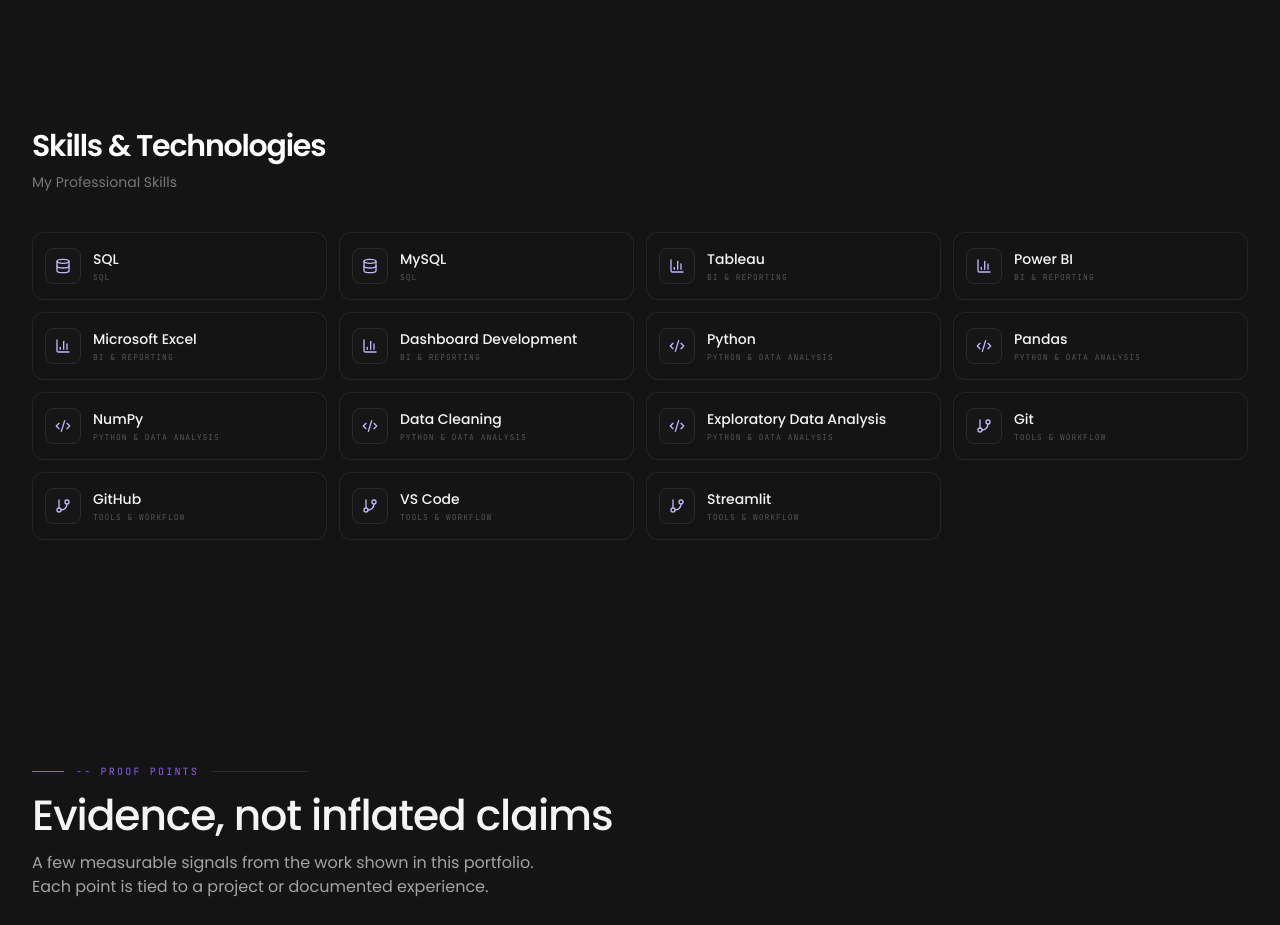
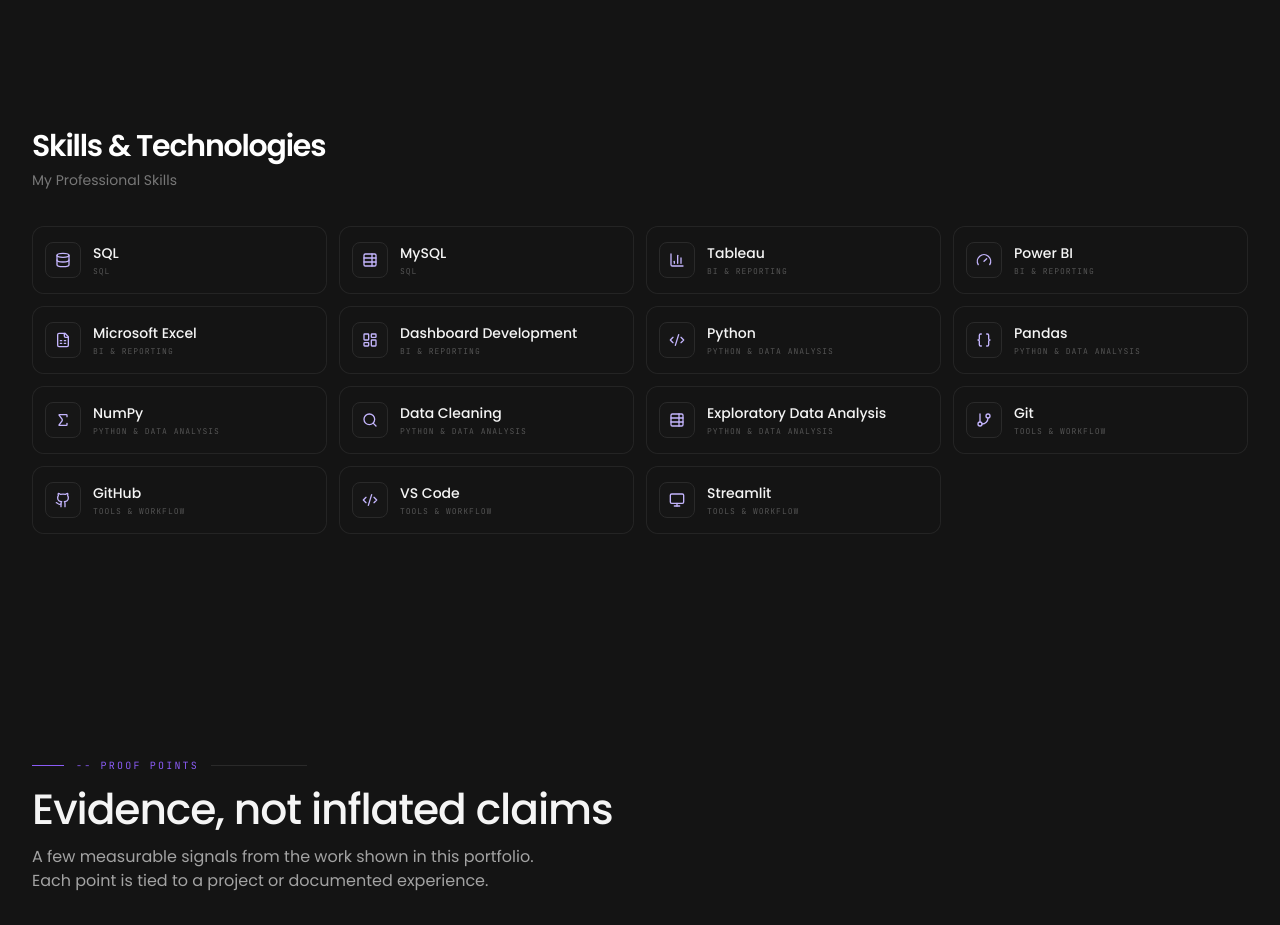
Before and after one commit to bhaskar-nb/portfolio, a Next.js app: page / in a window 1280 px wide. Shown: the part 5720-6645 px from the top of the page. Built offline with nearby package versions, Linux system fonts and the light colour scheme.

Commit message:
Add skill icons and refine Skills spacing

```diff
--- a/components/Skills.tsx
+++ b/components/Skills.tsx
@@ -1,40 +1,59 @@
 "use client";
 
 import { motion } from "framer-motion";
-import { BarChart3, Code2, Database, GitBranch } from "lucide-react";
+import { BarChart3, Braces, Code2, Database, FileSpreadsheet, Gauge, GitBranch, Github, LayoutDashboard, Monitor, Search, Sigma, TableProperties } from "lucide-react";
 
 const sections = [
   {
     id: "sql",
     title: "SQL",
     icon: Database,
-    skills: ["SQL", "MySQL"],
+    skills: [
+      { name: "SQL", icon: Database },
+      { name: "MySQL", icon: TableProperties },
+    ],
   },
   {
     id: "bi",
     title: "BI & Reporting",
     icon: BarChart3,
-    skills: ["Tableau", "Power BI", "Microsoft Excel", "Dashboard Development"],
+    skills: [
+      { name: "Tableau", icon: BarChart3 },
+      { name: "Power BI", icon: Gauge },
+      { name: "Microsoft Excel", icon: FileSpreadsheet },
+      { name: "Dashboard Development", icon: LayoutDashboard },
+    ],
   },
   {
     id: "python",
     title: "Python & Data Analysis",
     icon: Code2,
-    skills: ["Python", "Pandas", "NumPy", "Data Cleaning", "Exploratory Data Analysis"],
+    skills: [
+      { name: "Python", icon: Code2 },
+      { name: "Pandas", icon: Braces },
+      { name: "NumPy", icon: Sigma },
+      { name: "Data Cleaning", icon: Search },
+      { name: "Exploratory Data Analysis", icon: TableProperties },
+    ],
   },
   {
     id: "workflow",
     title: "Tools & Workflow",
     icon: GitBranch,
-    skills: ["Git", "GitHub", "VS Code", "Streamlit"],
+    skills: [
+      { name: "Git", icon: GitBranch },
+      { name: "GitHub", icon: Github },
+      { name: "VS Code", icon: Code2 },
+      { name: "Streamlit", icon: Monitor },
+    ],
   },
 ];
 
 const skills = sections.flatMap((section) =>
-  section.skills.map((skill) => ({
-    skill,
+  section.skills.map((item) => ({
+    skill: item.name,
     category: section.title,
-    icon: section.icon,
+    icon: item.icon,
   }))
 );
 
@@ -44,16 +63,16 @@
       <div className="pointer-events-none absolute inset-0 bg-grid-fine opacity-10 [mask-image:linear-gradient(to_bottom,transparent,black_18%,black_82%,transparent)]" />
 
       <div className="relative mx-auto max-w-7xl px-4 sm:px-6 lg:px-8">
-        <div className="mb-10">
+        <div className="mb-8 sm:mb-9">
           <h2 className="font-display text-2xl font-semibold tracking-[-0.04em] text-white sm:text-3xl">
             Skills &amp; Technologies
           </h2>
-          <p className="mt-2 text-xs text-ink-500 sm:text-sm">
+          <p className="mt-1.5 text-xs text-ink-500 sm:text-sm">
             My Professional Skills
           </p>
         </div>
 
-        <div className="grid grid-cols-2 gap-3 sm:grid-cols-3 lg:grid-cols-4">
+        <div className="mt-8 grid grid-cols-2 gap-3 sm:grid-cols-3 lg:grid-cols-4">
           {skills.map(({ skill, category, icon: Icon }, index) => (
             <motion.div
               key={skill}
```
